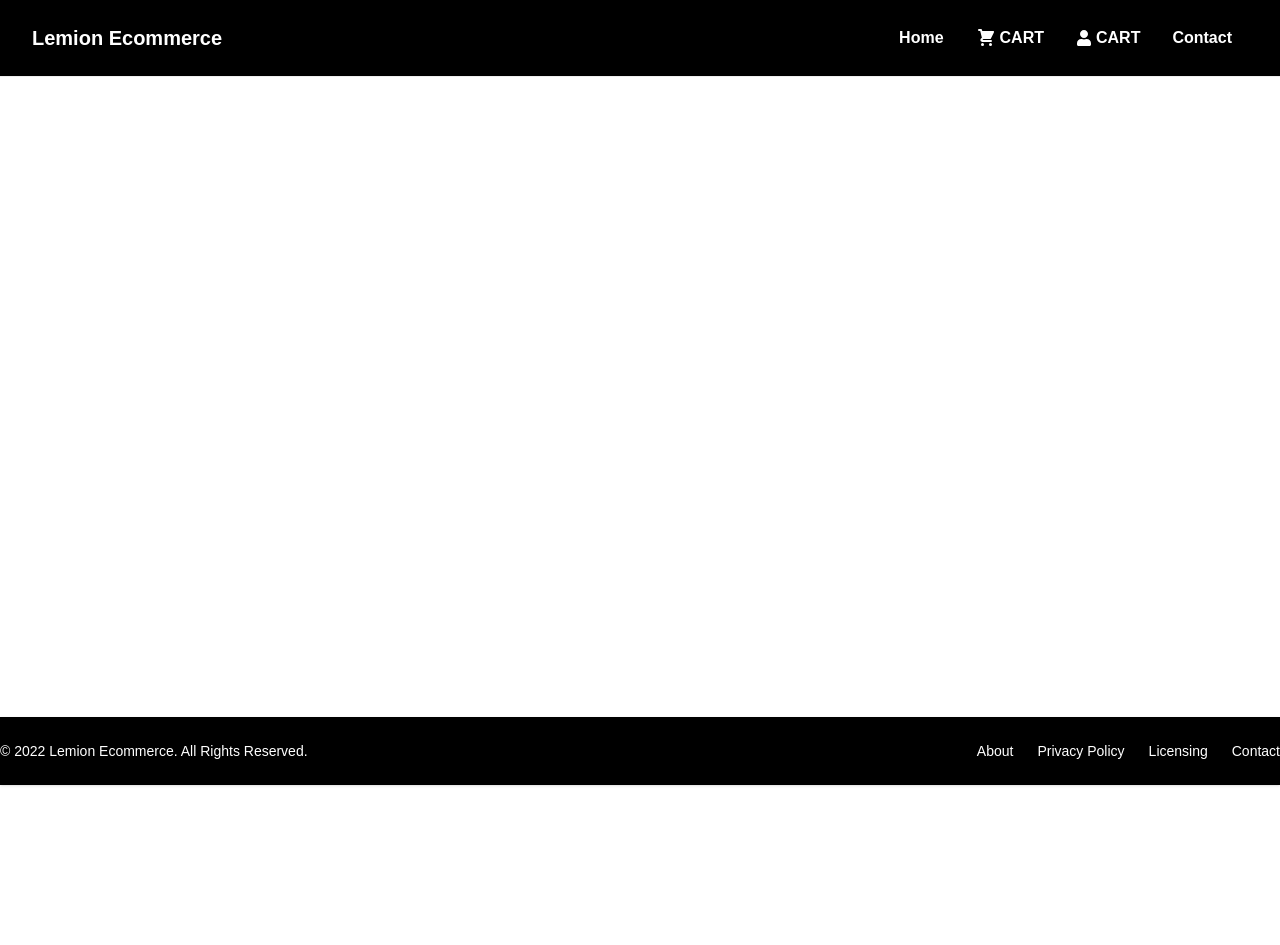
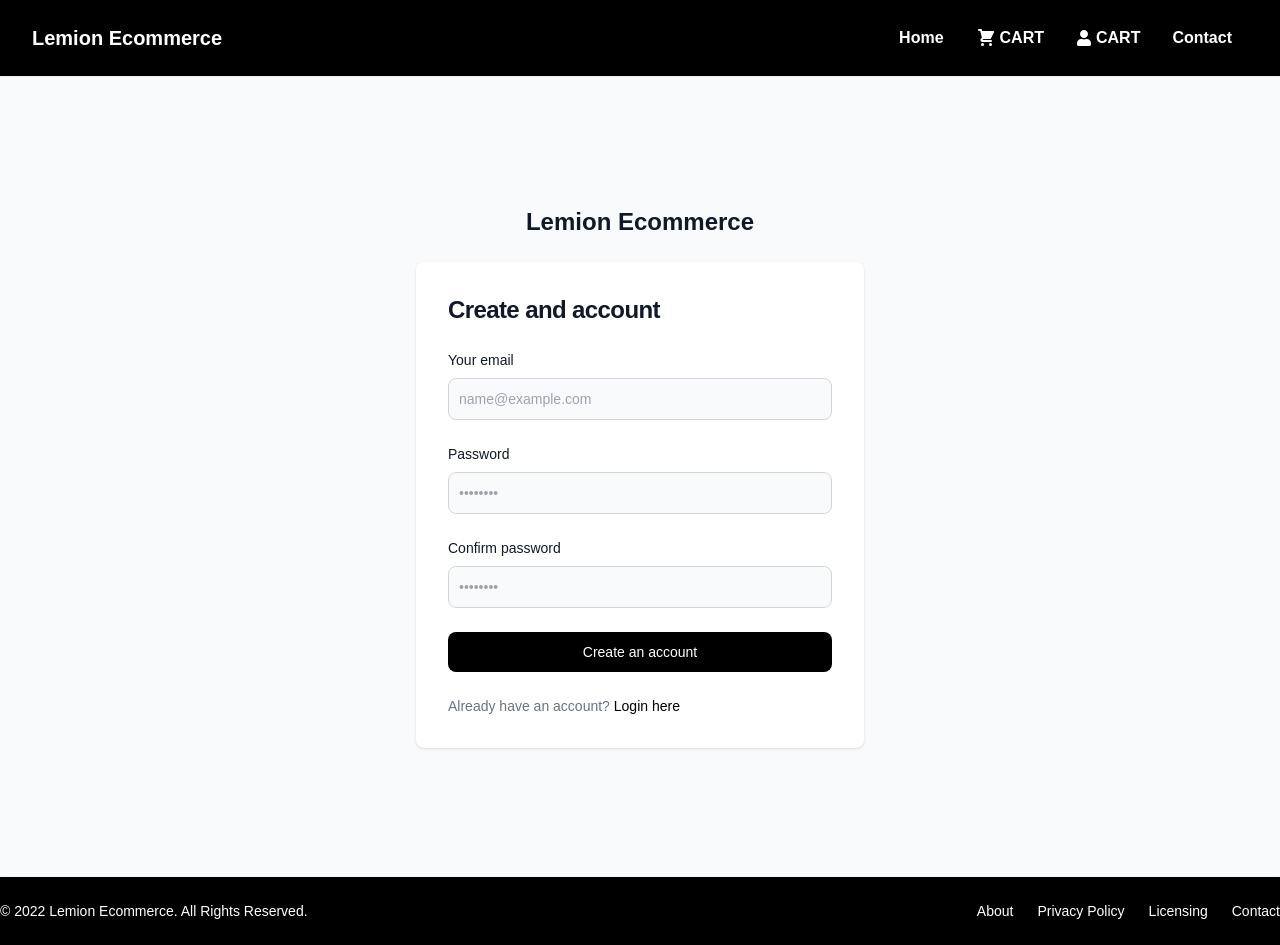
Before and after one commit to sohantalukder/lemionecommerce, a React (Create React App) app in the folder frontend/: page /register in a window 1280 px wide. Before the commit the page ends 800 px from the top, so only its background shows below. Built offline with nearby package versions, Linux system fonts and the light colour scheme.

Commit message:
design login and register screen

```diff
--- a/frontend/src/App.js
+++ b/frontend/src/App.js
@@ -1,23 +1,27 @@
-import { BrowserRouter, Route, Routes } from 'react-router-dom';
-import Cart from './screens/cart/Cart';
-import Footer from './screens/components/Footer/Footer';
-import Header from './screens/components/Header/Header';
-import Home from './screens/Home/Home';
-import ViewProduct from './screens/ViewProduct/ViewProduct';
+import { BrowserRouter, Route, Routes } from "react-router-dom";
+import Login from "./screens/authentication/Login";
+import Register from "./screens/authentication/Register";
+import Cart from "./screens/cart/Cart";
+import Footer from "./screens/components/Footer/Footer";
+import Header from "./screens/components/Header/Header";
+import Home from "./screens/Home/Home";
+import ViewProduct from "./screens/ViewProduct/ViewProduct";
 function App() {
     return (
-		<div className="App">
+        <div className='App'>
             <BrowserRouter>
                 <Header />
-				<main className="App-header">
+                <main className='App-header'>
                     <Routes>
                         {/* <Home /> */}
-						<Route exact path="/" element={<Home />} />
-						<Route path="/home" element={<Home />} />
-						<Route path="/product/:id" element={<ViewProduct />} />
-						<Route path="/cart">
+                        <Route exact path='/' element={<Home />} />
+                        <Route path='/home' element={<Home />} />
+                        <Route path='/login' element={<Login />} />
+                        <Route path='/register' element={<Register />} />
+                        <Route path='/product/:id' element={<ViewProduct />} />
+                        <Route path='/cart'>
                             <Route index element={<Cart />} />
-							<Route path=":id" element={<Cart />} />
+                            <Route path=':id' element={<Cart />} />
                         </Route>
                     </Routes>
                 </main>
--- /dev/null
+++ b/frontend/src/screens/authentication/Login.js
@@ -0,0 +1,76 @@
+import React from "react";
+import { Link } from "react-router-dom";
+
+const Login = () => {
+    return (
+        <section className='bg-gray-50 '>
+            <div className='flex flex-col items-center justify-center px-6 py-8 mx-auto md:h-screen lg:py-0'>
+                <Link
+                    to='/'
+                    className='flex items-center mb-6 text-2xl font-semibold text-gray-900 '
+                >
+                    Lemion Ecommerce
+                </Link>
+                <div className='w-full bg-white rounded-lg shadow dark:border md:mt-0 sm:max-w-md xl:p-0 '>
+                    <div className='p-6 space-y-4 md:space-y-6 sm:p-8'>
+                        <h1 className='text-xl font-bold leading-tight tracking-tight text-gray-900 md:text-2xl '>
+                            Sign in to your account
+                        </h1>
+                        <form className='space-y-4 md:space-y-6' action='#'>
+                            <div>
+                                <label
+                                    htmlFor='email'
+                                    className='block mb-2 text-sm font-medium text-gray-900 '
+                                >
+                                    Your email
+                                </label>
+                                <input
+                                    type='email'
+                                    name='email'
+                                    id='email'
+                                    className='bg-gray-50 border border-gray-300 text-gray-900 sm:text-sm rounded-lg focus:ring-primary-600 focus:border-primary-600 block w-full p-2.5 '
+                                    placeholder='name@example.com'
+                                    required=''
+                                />
+                            </div>
+                            <div>
+                                <label
+                                    htmlFor='password'
+                                    className='block mb-2 text-sm font-medium text-gray-900 '
+                                >
+                                    Password
+                                </label>
+                                <input
+                                    type='password'
+                                    name='password'
+                                    id='password'
+                                    placeholder='••••••••'
+                                    className='bg-gray-50 border border-gray-300 text-gray-900 sm:text-sm rounded-lg focus:ring-primary-600 focus:border-primary-600 block w-full p-2.5 '
+                                    required=''
+                                />
+                            </div>
+
+                            <button
+                                type='submit'
+                                className='w-full text-white bg-black hover:bg-primary-700 focus:ring-4 focus:outline-none focus:ring-primary-300 font-medium rounded-lg text-sm px-5 py-2.5 text-center '
+                            >
+                                Sign in
+                            </button>
+                            <p className='text-sm font-light text-gray-500 '>
+                                Don’t have an account yet?{" "}
+                                <Link
+                                    to='/register'
+                                    className='font-medium text-primary-600 hover:underline '
+                                >
+                                    Sign up
+                                </Link>
+                            </p>
+                        </form>
+                    </div>
+                </div>
+            </div>
+        </section>
+    );
+};
+
+export default Login;
--- /dev/null
+++ b/frontend/src/screens/authentication/Register.js
@@ -0,0 +1,91 @@
+import React from "react";
+import { Link } from "react-router-dom";
+
+const Register = () => {
+    return (
+        <section className='bg-gray-50 '>
+            <div className='flex flex-col items-center justify-center px-6 py-8 mx-auto md:h-screen lg:py-0'>
+                <Link
+                    to='/'
+                    className='flex items-center mb-6 text-2xl font-semibold text-gray-900 '
+                >
+                    Lemion Ecommerce
+                </Link>
+                <div className='w-full bg-white rounded-lg shadow dark:border md:mt-0 sm:max-w-md xl:p-0 '>
+                    <div className='p-6 space-y-4 md:space-y-6 sm:p-8'>
+                        <h1 className='text-xl font-bold leading-tight tracking-tight text-gray-900 md:text-2xl '>
+                            Create and account
+                        </h1>
+                        <form className='space-y-4 md:space-y-6' action='#'>
+                            <div>
+                                <label
+                                    htmlFor='email'
+                                    className='block mb-2 text-sm font-medium text-gray-900 '
+                                >
+                                    Your email
+                                </label>
+                                <input
+                                    type='email'
+                                    name='email'
+                                    id='email'
+                                    className='bg-gray-50 border border-gray-300 text-gray-900 sm:text-sm rounded-lg focus:ring-primary-600 focus:border-primary-600 block w-full p-2.5 '
+                                    placeholder='name@example.com'
+                                    required=''
+                                />
+                            </div>
+                            <div>
+                                <label
+                                    htmlFor='password'
+                                    className='block mb-2 text-sm font-medium text-gray-900 '
+                                >
+                                    Password
+                                </label>
+                                <input
+                                    type='password'
+                                    name='password'
+                                    id='password'
+                                    placeholder='••••••••'
+                                    className='bg-gray-50 border border-gray-300 text-gray-900 sm:text-sm rounded-lg focus:ring-primary-600 focus:border-primary-600 block w-full p-2.5 '
+                                    required=''
+                                />
+                            </div>
+                            <div>
+                                <label
+                                    htmlFor='confirm-password'
+                                    className='block mb-2 text-sm font-medium text-gray-900 '
+                                >
+                                    Confirm password
+                                </label>
+                                <input
+                                    type='confirm-password'
+                                    name='confirm-password'
+                                    id='confirm-password'
+                                    placeholder='••••••••'
+                                    className='bg-gray-50 border border-gray-300 text-gray-900 sm:text-sm rounded-lg focus:ring-primary-600 focus:border-primary-600 block w-full p-2.5 '
+                                    required=''
+                                />
+                            </div>
+                            <button
+                                type='submit'
+                                className='w-full text-white bg-black hover:bg-primary-700 focus:ring-4 focus:outline-none focus:ring-primary-300 font-medium rounded-lg text-sm px-5 py-2.5 text-center '
+                            >
+                                Create an account
+                            </button>
+                            <p className='text-sm font-light text-gray-500 '>
+                                Already have an account?{" "}
+                                <Link
+                                    to='/login'
+                                    className='font-medium text-black hover:underline '
+                                >
+                                    Login here
+                                </Link>
+                            </p>
+                        </form>
+                    </div>
+                </div>
+            </div>
+        </section>
+    );
+};
+
+export default Register;
--- a/frontend/src/screens/components/Header/Header.js
+++ b/frontend/src/screens/components/Header/Header.js
@@ -1,45 +1,52 @@
-import React, { useState } from 'react';
-import { FaBars, FaTimes, FaUser } from 'react-icons/fa';
-import { HiShoppingCart } from 'react-icons/hi';
-import { Link } from 'react-router-dom';
-import './header.css';
+import React, { useState } from "react";
+import { FaBars, FaTimes, FaUser } from "react-icons/fa";
+import { HiShoppingCart } from "react-icons/hi";
+import { Link } from "react-router-dom";
+import "./header.css";
 const Header = () => {
     const [click, setClick] = useState(false);
     const handleClick = () => setClick(!click);
     return (
-		<header className="header">
-			<div className="max-w-7xl container  sm:px-6 lg:px-8  flex justify-between items-center mx-auto py-6 px-5 2xl:px-0">
-				<h1 className=" font-bold text-xl text-white">Lemion Ecommerce</h1>
-				<ul className={click ? 'nav-menu active' : 'nav-menu'}>
+        <header className='header'>
+            <div className='max-w-7xl container  sm:px-6 lg:px-8  flex justify-between items-center mx-auto py-6 px-5 2xl:px-0'>
+                <Link to='/'>
+                    <h1 className=' font-bold text-xl text-white'>
+                        Lemion Ecommerce
+                    </h1>
+                </Link>
+                <ul className={click ? "nav-menu active" : "nav-menu"}>
                     <li>
-						<Link to="/">Home</Link>
+                        <Link to='/'>Home</Link>
                     </li>
                     <li>
-						<Link to="/">
-							<div className="flex space-x-1 items-center">
-								<HiShoppingCart size={20} style={{ color: '#fff' }} />
+                        <Link to='/'>
+                            <div className='flex space-x-1 items-center'>
+                                <HiShoppingCart
+                                    size={20}
+                                    style={{ color: "#fff" }}
+                                />
                                 <span>CART</span>
                             </div>
                         </Link>
                     </li>
                     <li>
-						<Link to="/">
-							<div className="flex space-x-1 items-center">
-								<FaUser size={16} style={{ color: '#fff' }} />
+                        <Link to='/'>
+                            <div className='flex space-x-1 items-center'>
+                                <FaUser size={16} style={{ color: "#fff" }} />
                                 <span>CART</span>
                             </div>
                         </Link>
                     </li>
                     <li>
-						<Link to="/">Contact</Link>
+                        <Link to='/'>Contact</Link>
                     </li>
                 </ul>
 
-				<div className="hamburger" onClick={handleClick}>
+                <div className='hamburger' onClick={handleClick}>
                     {click ? (
-						<FaTimes size={20} style={{ color: '#fff' }} />
+                        <FaTimes size={20} style={{ color: "#fff" }} />
                     ) : (
-						<FaBars size={20} style={{ color: '#fff' }} />
+                        <FaBars size={20} style={{ color: "#fff" }} />
                     )}
                 </div>
             </div>
```
Lines whose indentation alone changed are shown as unchanged.
